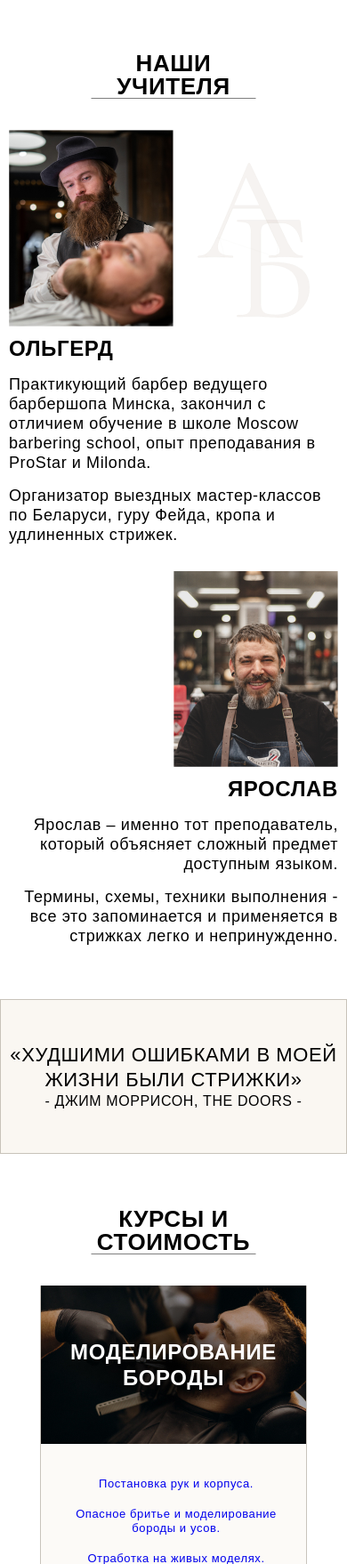
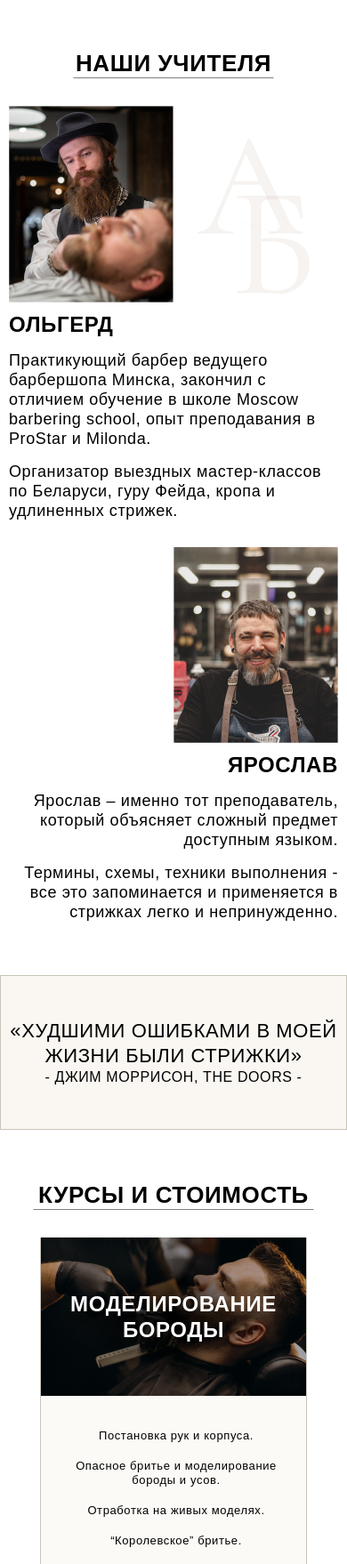
Before and after one commit to JimakPasha/academy_of_barbers, a website: page app/index.html in a window 390 px wide. Shown: the part 1615-3373 px from the top of the page at 89% size. Drawn offline with nearby package versions, Linux system fonts and the light colour scheme; files that its build step writes are made by us from their sources; files whose address does not match are found by name.

Commit message:
added title fixed

```diff
--- a/app/index.html
+++ b/app/index.html
@@ -1,5 +1,5 @@
 <!DOCTYPE html>
-<html lang="en">
+<html lang="ru">
   <head>
     <meta charset="UTF-8">
     <meta name="viewport" content="width=device-width, initial-scale=1.0">
@@ -138,7 +138,7 @@
     <section class="price" id="price">
       <div class="container">
         <h4 class="title price__title">
-          Курсы и стоимость
+          <span>Курсы и стоимость</span>
         </h4>
         <div class="price__inner">
           <a class="price__item" href="#">
@@ -324,9 +324,6 @@
               <p class="reviews-slider__text">
               Хорошая академия, отличные преподаватели. Помимо высочайшего профессионализма, здесь присутствует огромная мотивация и большое комьюнити, которое осталось у меня и после курсов. Спасибо за знания, практику, атмосферу и трудоустройство.
             </p>
-            <p class="reviews-slider__text">
-              Спасибо за знания, практику, атмосферу и трудоустройство.
-            </p>
             </div>
           </div>
         </div>
--- a/app/scss/_global.scss
+++ b/app/scss/_global.scss
@@ -24,8 +24,15 @@ body{
   text-align: center;
   text-transform: uppercase;
   @extend %cormorantunicase-600;
-  border-bottom: 1px solid rgba(0, 0, 0, 0.5);
-  display: inline-block;
-  margin-left: 50%;
-  transform: translateX(-50%);
+  display: block;
+  position: relative;
+  &::before{
+    content: '';
+    position: absolute;
+    bottom: -4px;
+    left: 50%;
+    transform: translateX(-50%);
+    background-color: rgba(0,0,0,0.5);
+    height: 1px;
+  }
 }
--- a/app/scss/_media.scss
+++ b/app/scss/_media.scss
@@ -85,6 +85,7 @@
       border: none;
       padding: 0;
       background-color: transparent;
+      cursor: pointer;
       transition: all .3s;
       &::before,
       &::after{
@@ -205,6 +206,9 @@
     }
     &__title{
       margin-bottom: 35px;
+      &::before{
+        width: 255px;
+      }
     }
   }
   .title{
@@ -215,6 +219,9 @@
     margin-bottom: 110px;
     &__title{
       margin-bottom: 35px;
+      &::before{
+        width: 360px;
+      }
     }
     &__inner{
       flex-direction: column;
@@ -232,6 +239,9 @@
     &__inner{
       flex-direction: column;
       align-items: center;
+    }
+    &__title::before{
+      width: 315px;
     }
   }
   .form{
@@ -258,6 +268,9 @@
   .reviews-slider{
     padding-top: 60px;
     margin-bottom: 100px;
+    &__title::before{
+      width: 310px;
+    }
     &__content{
       max-width: 100%;
       margin: 0 20px 20px;
@@ -380,6 +393,9 @@
       order: -1;
       margin-left: auto;
     }
+    &__title::before{
+      width: 225px;
+    }
   }
   .title{
     font-size: 26px;
@@ -394,6 +410,9 @@
   }
   .price {
     margin-bottom: 80px;
+    &__title::before{
+      width: 315px;
+    }
   }
   .address{
     max-width: 200px;
@@ -401,9 +420,15 @@
   }
   .connection{
     padding-bottom: 80px;
+    &__title::before{
+      width: 270px;
+    }
   }
   .reviews-slider{
     margin-bottom: 80px;
+    &__title::before{
+      width: 270px;
+    }
     &__content{
       margin: 0 10px 10px;
       padding: 20px;
--- a/app/scss/style.scss
+++ b/app/scss/style.scss
@@ -140,6 +140,9 @@
   padding-top: 130px;
   &__title{
     margin-bottom: 63px;
+    &::before{
+      width: 301px;
+    }
   }
   &__content{
     margin-left: 8%;
@@ -204,6 +207,9 @@
   margin-bottom: 175px;
   &__title{
     margin-bottom: 56px;
+    &::before{
+      width: 442px;
+    }
   }
   &__inner{
     display: flex;
@@ -251,6 +257,7 @@
     font-size: 13px;
     line-height: 16px;
     margin-bottom: 18px;
+    color: $default;
   }
   &__content-price{
     position: absolute;
@@ -270,6 +277,9 @@
   border: 1px solid rgba(152, 144, 132, 0.5);
   &__title{
     margin-bottom: 23px;
+    &::before{
+      width: 382px;
+    }
   }
   &__inner{
     display: flex;
@@ -370,6 +380,9 @@
   margin-bottom: 125px;
   &__title{
     margin-bottom: 67px;
+    &::before{
+      width: 391px;
+    }
   }
   &__item{
     padding-top: 60px;
```
